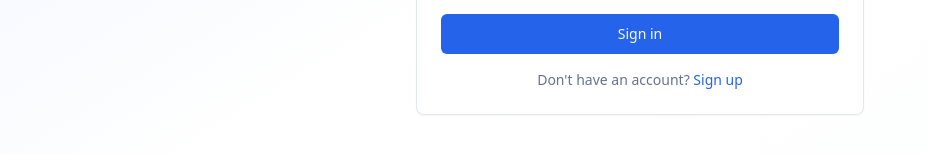
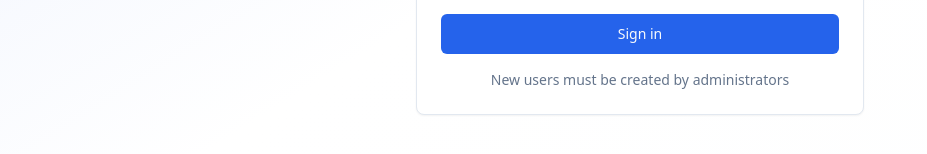
Before and after one commit to 1-kabir/enrichify, a Next.js app in the folder frontend/: page /login in a window 1280 px wide. Shown: the part 518-672 px from the top of the page, without its empty margins (0-927 px from the left). Built offline with nearby package versions, Linux system fonts and the light colour scheme; no server answers.

Commit message:
fix: remove signup link from login page
- Replace signup button with admin-only message
- Users must be created by administrators
- Completes public registration disable feature

```diff
--- a/frontend/app/login/page.tsx
+++ b/frontend/app/login/page.tsx
@@ -92,14 +92,7 @@ export default function LoginPage() {
               {isLoading ? "Signing in..." : "Sign in"}
             </Button>
             <p className="text-sm text-center text-muted-foreground">
-              Don't have an account?{" "}
-              <button
-                type="button"
-                onClick={() => router.push("/register")}
-                className="text-primary hover:underline"
-              >
-                Sign up
-              </button>
+              New users must be created by administrators
             </p>
           </CardFooter>
         </form>
```
